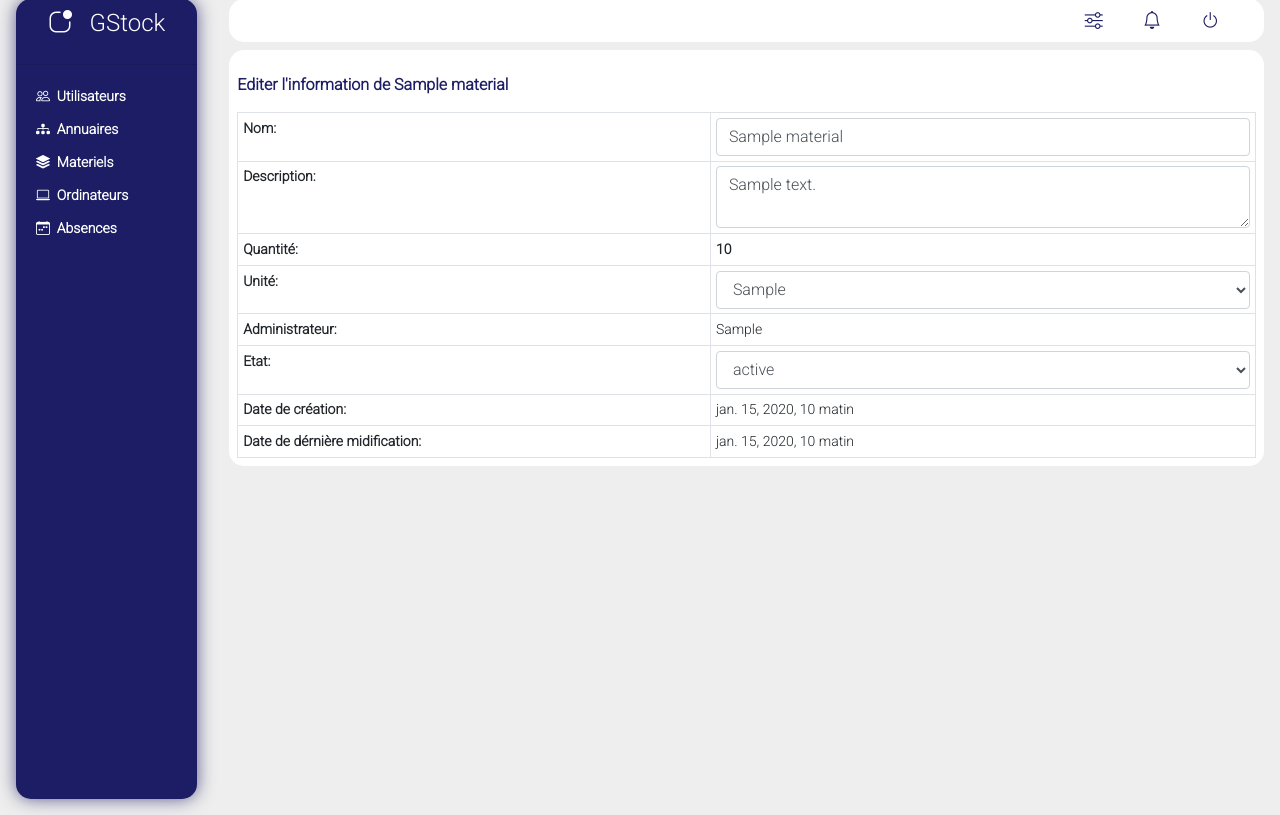
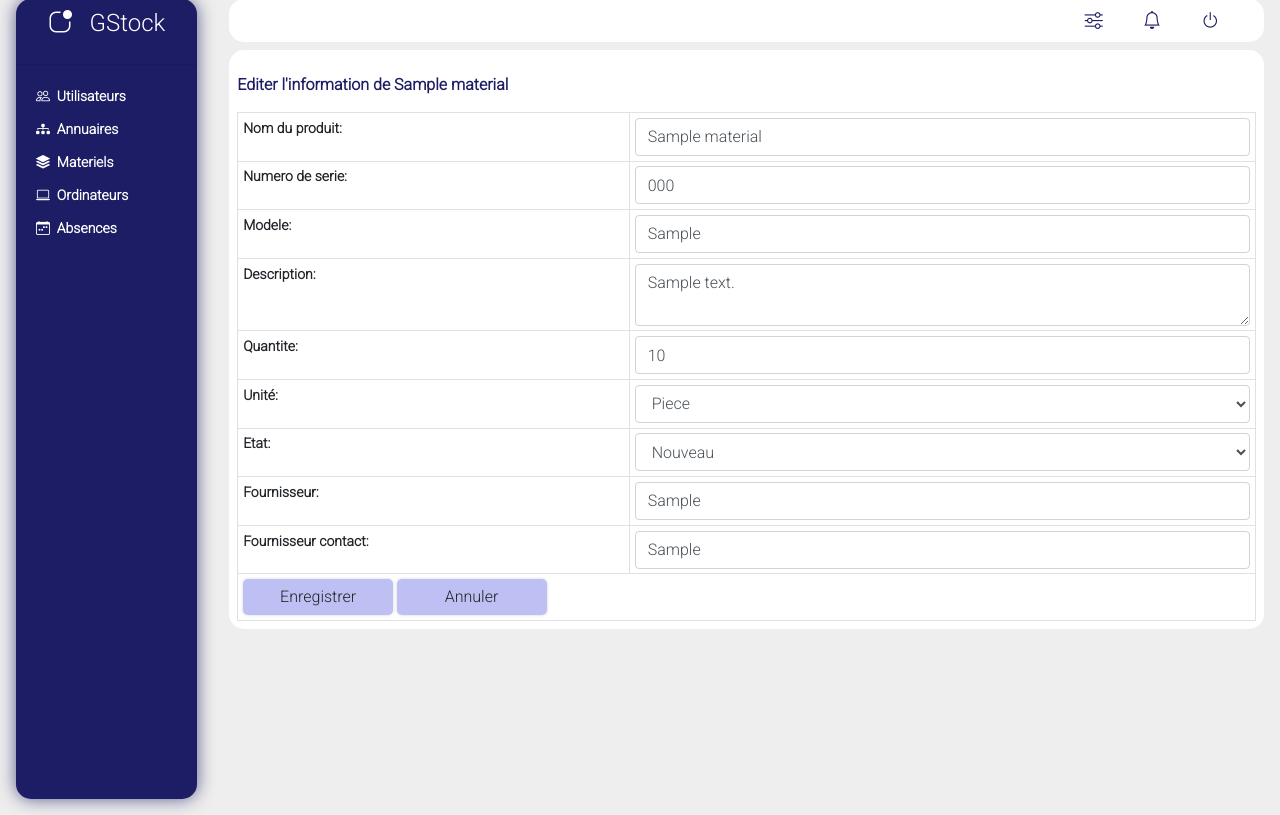
Before and after one commit to tojonirina/jacaranda, a Django app: page /materials/1/edit in a window 1280 px wide. Shown: the part 17-832 px from the top of the page. Run offline with Django 3.2, Linux system fonts and the light colour scheme; tables that the repository leaves empty hold one stand-in row (values such as "Sample post"); some libraries are stand-ins or nearby versions.

Commit message:
Edit and rectify material CRUD view

```diff
--- a/materials/models.py
+++ b/materials/models.py
@@ -10,13 +10,28 @@ class Materials(models.Model):
     class Meta:
         db_table = 'materials'
 
+    STATE = (
+        ('new','Nouveau'),
+        ('occasion','Occasion')
+    )
+
+    UNITY = (
+        ('pcs','Piece'),
+        ('cartoon','Carton'),
+        ('box','Boite'),
+        ('kg','Kg'),
+        ('g','Gramme'),
+        ('L','Litre'),
+        ('m','Metre')
+    )
+
     title = models.CharField(max_length=50)
     serial_number = models.CharField(max_length=50)
     modele = models.CharField(max_length=30)
     description = models.CharField(max_length=255)
     quantity = models.IntegerField()
-    unity = models.CharField(max_length=50)
-    state = models.CharField(max_length=10)
+    unity = models.CharField(max_length=50, choices= UNITY)
+    state = models.CharField(max_length=10, choices=STATE)
     fournissor = models.CharField(max_length=50, null=True)
     fournissor_contact = models.CharField(max_length=30, blank=True)
     administrator = models.CharField(max_length=50)
--- a/materials/templates/material/edit.html
+++ b/materials/templates/material/edit.html
@@ -7,22 +7,34 @@
 <div class="container m-0 p-0">
     <div class="container-fluid subtitle">Editer l'information de {{ material.title }} </div>
     <table class='table table-sm table-hovered table-bordered m-0'>
+        <form action="{% url 'material:update_material' material.id %}" method="post">
+            {% csrf_token %}
             <tbody>
                 <tr>
-                <th>Nom: </th> <td><input type="text" value="{{ material.title }}" class="form-control" /></th>
+                    <th>Nom du produit: </th>
+                    <td><input type="text" name="title" value="{{ material.title }}" class="form-control" /></th>
                 </tr>
                 <tr>
-                <th>Description: </th> <td><textarea class="form-control">{{ material.description }}</textarea></th>
+                    <th>Numero de serie: </th>
+                    <td><input type="text" name="serial_number" value="{{ material.serial_number }}" class="form-control" /></th>
                 </tr>
                 <tr>
-                <th>Quantité: </th>
-                <th>{{ material.quantity }}</th>
+                    <th>Modele: </th>
+                    <td><input type="text" name="modele" value="{{ material.modele }}" class="form-control" /></th>
+                </tr>
+                <tr>
+                    <th>Description: </th>
+                    <td><textarea name="description" class="form-control">{{ material.description }}</textarea></th>
+                </tr>
+                <tr>
+                    <th>Quantite: </th>
+                    <td><input type="number"name="quantity" value="{{ material.quantity }}" class="form-control" /></th>
                 </tr>
                 <tr>
                     <th>Unité: </th>
                     <td>
                         <select name="unity" class="form-control">
-                        <option value="{{ material.unity }} ">{{ material.unity }} </option>
+                            <option value="{{ material.unity }} ">{{ material.get_unity_display }} </option>
                             <option value="pcs">Pièce</option>
                             <option value="cartoon">Carton</option>
                             <option value="box">Boite</option>
@@ -33,25 +45,32 @@
                     </td>
                 </tr>
                 <tr>
-                <th>Administrateur: </th> <td>{{ material.administrator }}</th>
-            </tr>
-            <tr>
                     <th>Etat: </th>
                     <td>
                         <select name="state" class="form-control">
-                        <option value="{{ material.state }}">{{ material.state }}</option>
+                            <option value="{{ material.state }}">{{ material.get_state_display }}</option>
                             <option value="new">Nouveau</option>
-                        <option value="old">Ancien</option>
+                            <option value="occasion">Occasion</option>
                         </select>
                     </td>
                 </tr>
                 <tr>
-                <th>Date de création: </th> <td>{{ material.created_at }}</th>
+                    <th>Fournisseur: </th>
+                    <td><input type="text" name="fournissor" value="{{ material.fournissor }}" class="form-control" /></th>
                 </tr>
                 <tr>
-                <th>Date de dérnière midification: </th> <td>{{ material.updated_at }}</th>
+                    <th>Fournisseur contact: </th>
+                    <td><input type="text" name="fournissor_contact" value="{{ material.fournissor_contact }}" class="form-control" /></th>
+                </tr>
+
+                <tr>
+                    <th colspan="2">
+                        <button class="btn btn-option-submit">Enregistrer</button>
+                        <a href="{% url 'material:material_home' %}" class="btn btn-option-submit">Annuler</a>
+                    </th>
                 </tr>
             </tbody>
+        </form>
     </table>
 </div>
 
--- a/materials/templates/material/history.html
+++ b/materials/templates/material/history.html
@@ -32,7 +32,7 @@
                     </select>
                 </td>
                 <td>
-                    <button class="btn btn-success"><i class="bi bi-search"></i></button>
+                    <button class="btn btn-option"><i class="bi bi-search"></i></button>
                 </td>
 
             </tr>
--- a/materials/templates/material/show.html
+++ b/materials/templates/material/show.html
@@ -21,7 +21,7 @@
                 <th>Administrateur: </th> <td>{{ material.administrator }}</th>
             </tr>
             <tr>
-                <th>Etat: </th> <td>{{ material.state }}</th>
+                <th>Etat: </th> <td>{{ material.get_state_display }}</th>
             </tr>
             <tr>
                 <th>Date de création: </th> <td>{{ material.created_at }}</th>
--- a/materials/views.py
+++ b/materials/views.py
@@ -48,34 +48,36 @@ def store(request):
                 material.fournissor_contact = request.POST['fournissor_contact']
                 material.administrator = 'superadmin'
 
-                mouvment = MouvmentHistory()
-                mouvment.title = request.POST['title']
-                mouvment.description = request.POST['description']
-                mouvment.quantity = fabs(int(request.POST['quantity']))
-                mouvment.unity = request.POST['unity']
-                mouvment.state = request.POST['state']
-                mouvment.administrator = 'superadmin'
-                mouvment.types = 'entry'
+                material.save()
 
-                material.save()
-                mouvment.save()
+                # mouvment = MouvmentHistory()
+                # mouvment.title = request.POST['title']
+                # mouvment.description = request.POST['description']
+                # mouvment.quantity = fabs(int(request.POST['quantity']))
+                # mouvment.unity = request.POST['unity']
+                # mouvment.state = request.POST['state']
+                # mouvment.administrator = 'superadmin'
+                # mouvment.types = 'entry'
+
+                # mouvment.save()
 
             elif request.POST['old_product'] != '':
 
                 material = Materials.objects.get(id=int(request.POST['old_product']))
                 material.quantity += int(request.POST['quantity'])
 
-                mouvment = MouvmentHistory()
-                mouvment.product_id = request.POST['old_product']
-                mouvment.note = request.POST['note']
-                mouvment.quantity = fabs(int(request.POST['quantity']))
-                mouvment.unity = request.POST['unity']
-                mouvment.state = request.POST['state']
-                mouvment.types = 'entry'
-                mouvment.administrator = 'superadmin'
+                material.save()
 
-                material.save()
-                mouvment.save()
+                # mouvment = MouvmentHistory()
+                # mouvment.product_id = request.POST['old_product']
+                # mouvment.note = request.POST['note']
+                # mouvment.quantity = fabs(int(request.POST['quantity']))
+                # mouvment.unity = request.POST['unity']
+                # mouvment.state = request.POST['state']
+                # mouvment.types = 'entry'
+                # mouvment.administrator = 'superadmin'
+
+                # mouvment.save()
             else:
                     return HttpResponse('umm error', status=500)
         else:
@@ -90,6 +92,29 @@ def update(request, id):
     """
     Update a materiel information
     """
+    try:
+
+        if request.method == 'POST':
+
+            material = Materials.objects.get(id=int(id))
+            material.title = request.POST['title']
+            material.serial_number = request.POST['serial_number']
+            material.modele = request.POST['modele']
+            material.description = request.POST['description']
+            material.quantity = request.POST['quantity']
+            material.unity = request.POST['unity']
+            material.state = request.POST['state']
+            material.fournissor = request.POST['fournissor']
+            material.fournissor_contact = request.POST['fournissor_contact']
+
+            material.save()
+        else:
+            return HttpResponse('Unauthorized', status=401)
+
+    except:
+        return HttpResponse('Server error', status=500)
+
+    return redirect('material:show_material', id)
 
 def getTakeOut(request):
     try:
```
Also changed, not shown: materials/templates/material/home.html (+6 -10 lines), materials/migrations/0002_auto_20210403_1338.py (added). Lines whose indentation alone changed are shown as unchanged.
